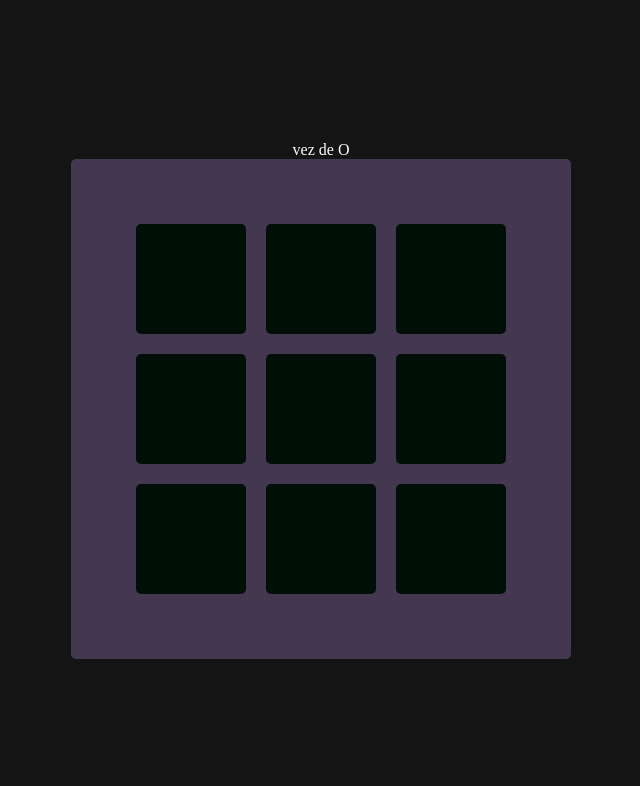
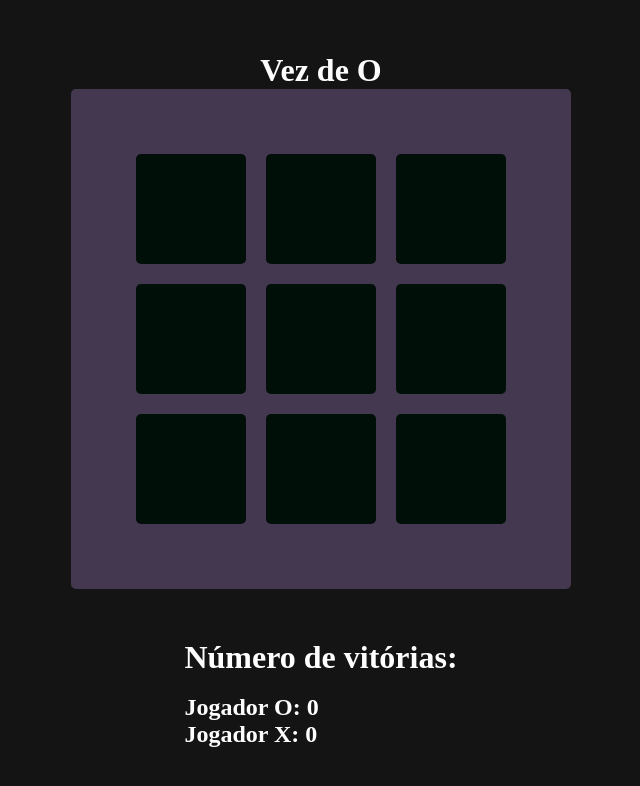
Before and after one commit to CaioDuart3/jogo_da_velha_orc, a React (Vite) app: page / in a window 1280 px wide. Shown: the top 786 px of the page, without its empty margins (319-959 px from the left). Built offline with nearby package versions, Linux system fonts and the light colour scheme.

Commit message:
Adicionando placar de vitórias

```diff
--- a/src/App.css
+++ b/src/App.css
@@ -82,3 +82,7 @@ button:hover{
 .cell.X{
   background-color: var(--cor1);
 }
+
+.wins {
+  margin-top: 50px;
+}
--- a/src/App.tsx
+++ b/src/App.tsx
@@ -13,6 +13,8 @@ function App() {
   const [winner, setWinner] = useState<Players | null> (null);
   const [draw, setDraw] = useState<boolean | null> (null);
   const [marks, setMarks ] = useState<Marks>({}); //! trocar
+  const [winsO, setWinsO] = useState(0);
+  const [winsX, setWinsX] = useState(0);
   const gameOver = !!winner || !!draw;
   /*
   "key": "player",
@@ -75,6 +77,11 @@ function App() {
 
     if (winner){
       setWinner(winner)
+      if (winner === "O") {
+        setWinsO((prevWinsO) => prevWinsO + 1);
+      } else {
+        setWinsX((prevWinsX) => prevWinsX + 1);
+      }
     } else{
       if (Object.keys(marks).length === 9){
         setDraw(true)
@@ -84,10 +91,10 @@ function App() {
 
   return (
     <div className='container'>
-      { winner && <h1>{winner} ganhou! </h1>}
+      { winner && <h1>Jogador {winner} ganhou! </h1>}
       {draw && <h1>Empate!</h1>}
       {gameOver && <button onClick={reset}>Jogar novamente</button>}
-        {!gameOver && <p>vez de {turn}</p>}
+        {!gameOver && <h1>Vez de {turn}</h1>}
         <div className='frame'>
           <div className={`board ${gameOver ? "gameOver": null}`}>
             {getSquares().map(( _ , i)=>( // pesquisar map()
@@ -97,7 +104,14 @@ function App() {
             ))}
           </div>
         </div>
+        <div className='wins'>
+          <h1>Número de vitórias:</h1>
+          <br/>
+          <h2>Jogador O: {winsO}</h2>
+          <h2>Jogador X: {winsX}</h2>
+        </div>
     </div>
+
   )
 }
 
```
